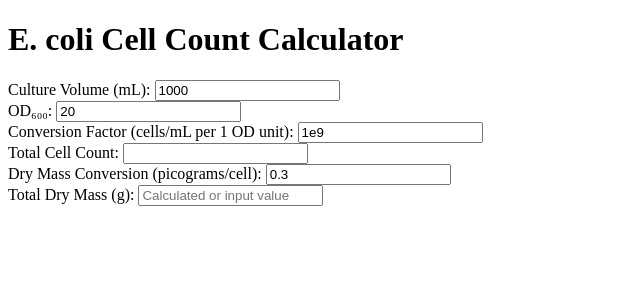
After one commit to merlin-von-deggendorf/microbify, a Flask app: page /calculator in a window 1280 px wide. The commit adds this page. Shown: the top 300 px of the page, without its empty margins (0-640 px from the left). Run offline with Flask 3, Linux system fonts and the light colour scheme.

Commit message:
Remove outdated production files and add calculator functionality with new templates and scripts

```diff
--- a/dynamicserver.py
+++ b/dynamicserver.py
@@ -61,6 +61,9 @@ def upload():
 @app.route('/reaktor')
 def production():
     return render_template('reaktor.html')
+@app.route('/calculator')
+def calcualtor():
+    return render_template('calculator.html')
 
 if __name__ == '__main__':
     parser = argparse.ArgumentParser(description="Run the Flask server")
--- /dev/null
+++ b/static/calculator/script.js
@@ -0,0 +1,26 @@
+document.addEventListener('DOMContentLoaded', () => {
+    main();
+});
+
+function main() {
+    // Get references to all input fields using the updated IDs
+    const targetVolume = document.getElementById('targetVolume');
+    const od600 = document.getElementById('od600');
+    const conversionFactor = document.getElementById('conversionFactor');
+    const targetCellCount = document.getElementById('targetCellCount');
+    const dryMassConversion = document.getElementById('dryMassConversion');
+    const targetDryMass = document.getElementById('targetDryMass');
+
+    // Example: log all references
+    console.log("Input field references:", {
+        targetVolume,
+        od600,
+        conversionFactor,
+        targetCellCount,
+        dryMassConversion,
+        targetDryMass
+    });
+
+    // Your additional calculation code goes here.
+    console.log("DOM fully loaded and parsed. Running main...");
+}
--- /dev/null
+++ b/static/reactor/style.css
@@ -0,0 +1,5 @@
+
+     body {
+      background: #f0f0f0;
+    }
+    /* Define a container with a fixed size */
--- /dev/null
+++ b/templates/calculator.html
@@ -0,0 +1,49 @@
+<!DOCTYPE html>
+<html lang="en">
+<head>
+  <meta charset="UTF-8">
+  <title>E. coli Cell Count Calculator</title>
+  <meta name="viewport" content="width=device-width, initial-scale=1.0">
+  <!-- Link to external CSS if needed -->
+  <link rel="stylesheet" href="{{ url_for('static', filename='calculator/style.css') }}">
+</head>
+<body>
+  <div class="calculator">
+    <h1>E. coli Cell Count Calculator</h1>
+
+    <div class="input-section">
+      <label for="targetVolume">Culture Volume (mL):</label>
+      <input type="number" id="targetVolume" placeholder="e.g., 1000" value="1000">
+    </div>
+
+    <div class="input-section">
+      <label for="od600">OD₆₀₀:</label>
+      <input type="number" id="od600" step="any" placeholder="e.g., 0.5" value="20">
+    </div>
+
+    <div class="input-section">
+      <label for="conversionFactor">Conversion Factor (cells/mL per 1 OD unit):</label>
+      <input type="number" id="conversionFactor" step="any" placeholder="e.g., 1e9" value="1e9">
+    </div>
+
+    <div class="input-section">
+      <label for="targetCellCount">Total Cell Count:</label>
+      <input type="number" id="targetCellCount" step="any" >
+    </div>
+
+    <div class="input-section">
+      <label for="dryMassConversion">Dry Mass Conversion (picograms/cell):</label>
+      <input type="number" id="dryMassConversion" step="any" placeholder="e.g., 0.3" value="0.3">
+    </div>
+
+    <div class="input-section">
+      <label for="targetDryMass">Total Dry Mass (g):</label>
+      <input type="number" id="targetDryMass" step="any" placeholder="Calculated or input value">
+    </div>
+
+  </div>
+
+  <!-- Link to external JavaScript if needed -->
+  <script src="{{ url_for('static', filename='calculator/script.js') }}"></script>
+</body>
+</html>
```
Also changed, not shown: static/reactor/script.js (added, +65 -0 lines), templates/production.html (deleted, +0 -18 lines), templates/reaktor.html (+6 -79 lines), static/calculator/style.css (added), static/reactor/logo.png (renamed from static/reaktor/logo.png), static/reaktor/productions.css (deleted), 4 other files.
